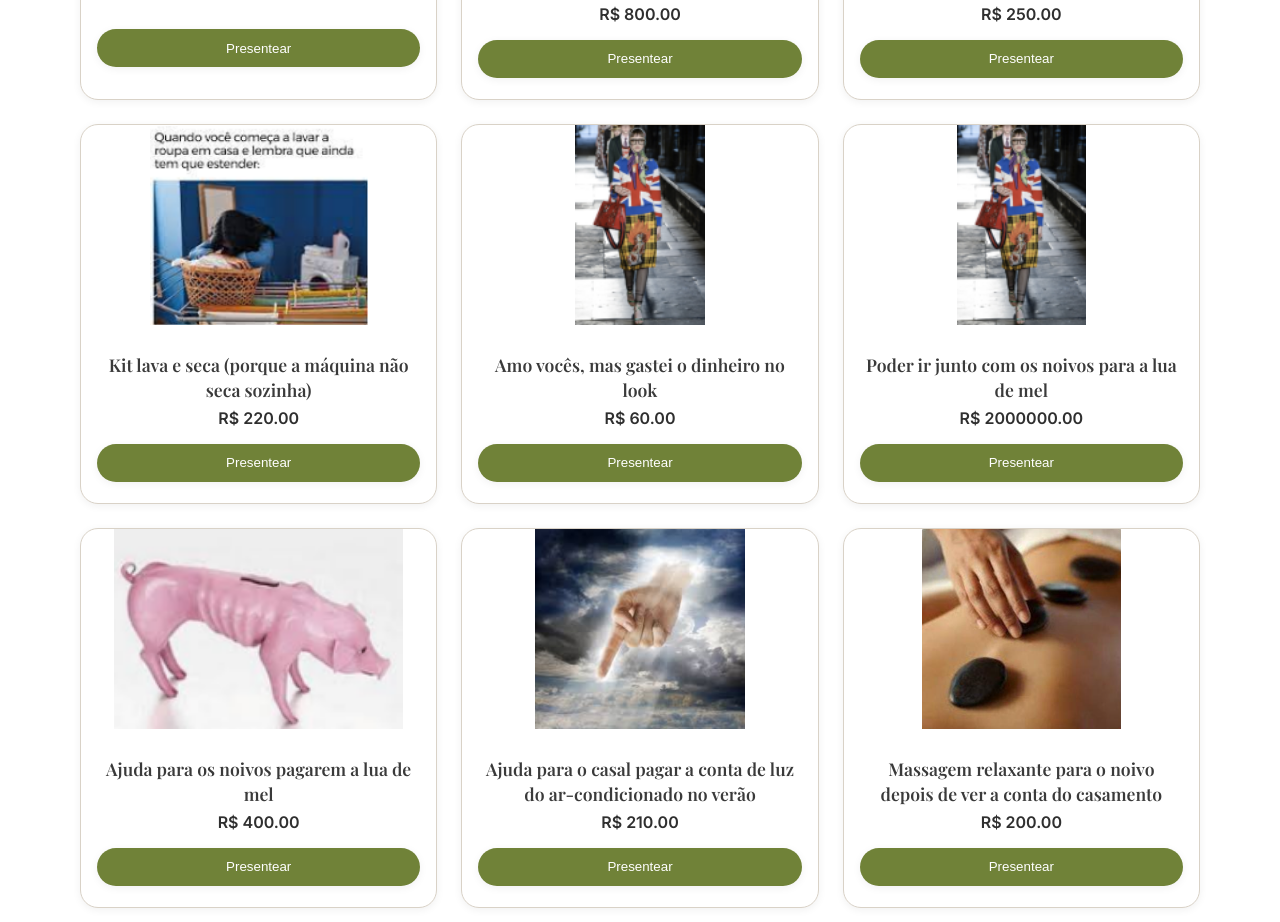
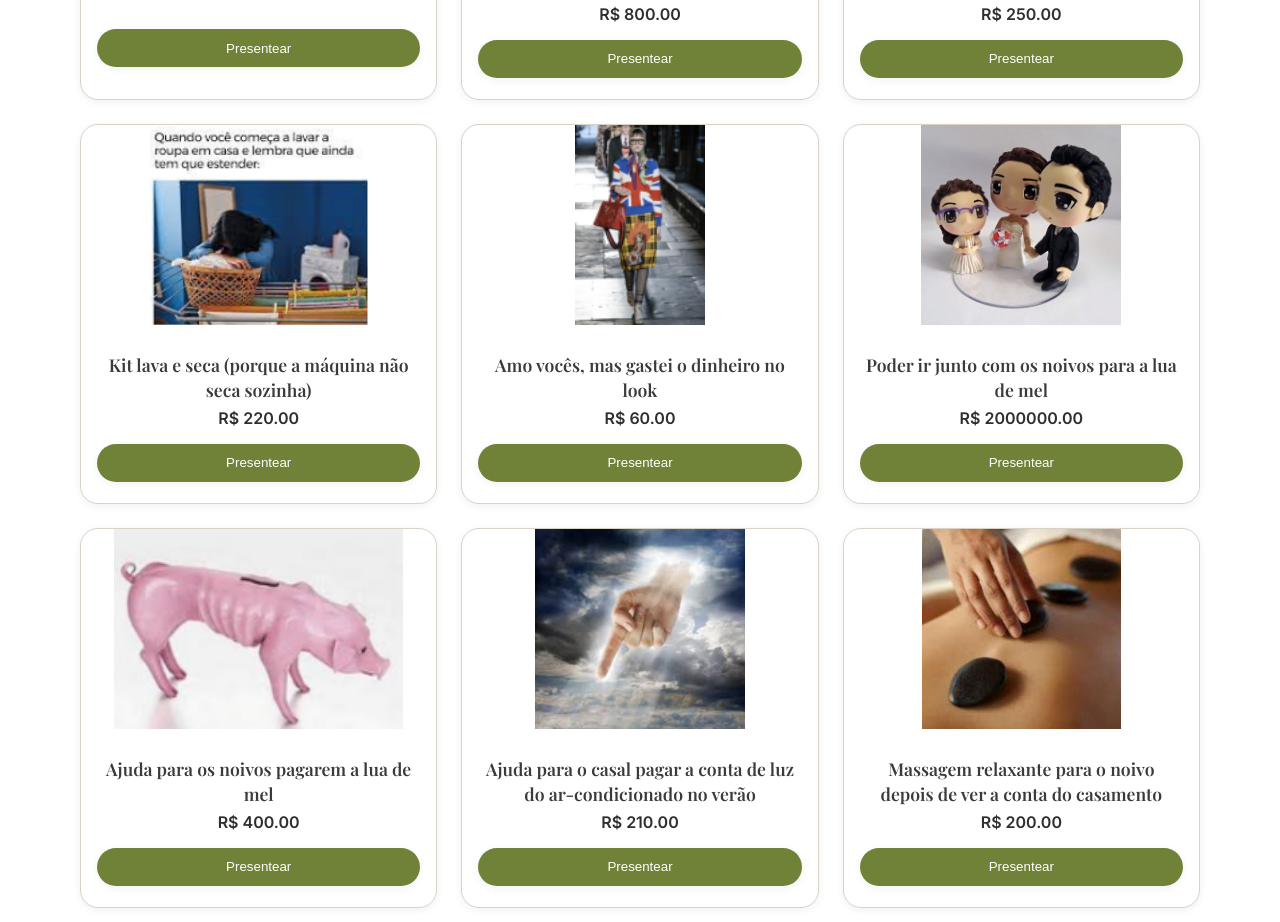
Before and after one commit to PauloEduardoCoelho/casamentoantonioisabella, a React (Vite) app: page / in a window 1280 px wide. Shown: the part 2240-3162 px from the top of the page. Built offline with nearby package versions, Linux system fonts and the light colour scheme.

Commit message:
correcao presente especifico

```diff
--- a/src/App.jsx
+++ b/src/App.jsx
@@ -102,7 +102,7 @@ export default function App(){
       id: "junto",
       title: "Poder ir junto com os noivos para a lua de mel",
       price: 2000000,
-      img: "/images/look.png",
+      img: "/images/junto.png",
     },
     {
       id: "lua",
```
